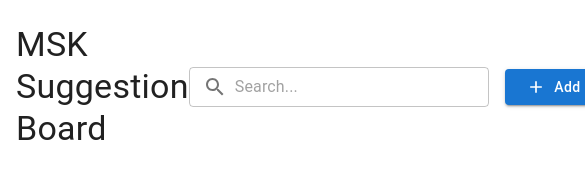
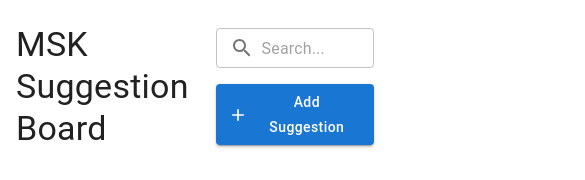
Before and after one commit to keqichen/msk-board, a React (Vite) app: page / in a window 390 px wide. Shown: the top 180 px of the page, 585 px wide, since content can reach past the window. Built offline with nearby package versions, Linux system fonts and the light colour scheme; what @graphql-tools/schema would draw is missing.

Commit message:
Improve header responsiveness

```diff
--- a/src/components/SuggestionsBoard.tsx
+++ b/src/components/SuggestionsBoard.tsx
@@ -18,9 +18,7 @@ const SuggestionsBoard = () => {
       sx={{ pt: 3 }}
       justifyContent="space-between"
     >
-      {/* Handle add new suggestion modal */}
       <SuggestionsHeader onAddClick={openSuggestionModal} />
-      {/* Handle edit suggestion modal */}
       <SuggestionsGrid
         isSuggestionModalOpen={isSuggestionModalOpen}
         openSuggestionModal={openSuggestionModal}
--- a/src/components/SuggestionsGrid.tsx
+++ b/src/components/SuggestionsGrid.tsx
@@ -245,7 +245,6 @@ const SuggestionsGrid = ({
             />
           </Box>
 
-          {!isSmallScreen && (
           <Button
             variant="outlined"
             startIcon={<ViewColumnIcon />}
@@ -259,7 +258,6 @@ const SuggestionsGrid = ({
           >
             Columns
           </Button>
-          )}
         </Stack>
 
         <Box sx={{ flex: 1, minHeight: 0 }}>
--- a/src/components/SuggestionsHeader.tsx
+++ b/src/components/SuggestionsHeader.tsx
@@ -9,6 +9,7 @@ import { Search as SearchIcon, Add } from "@mui/icons-material";
 import { useBoardStore } from "../store/useBoardStore";
 import { useState, useEffect } from "react";
 import useDebounce from "../hooks/useDebounce";
+import useResponsive from "../hooks/useResponsive";
 
 interface SuggestionsHeaderProps {
   onAddClick: () => void;
@@ -16,8 +17,9 @@ interface SuggestionsHeaderProps {
 
 const SuggestionsHeader = ({ onAddClick }: SuggestionsHeaderProps) => {
   const { setFilters } = useBoardStore();
+  const { isSmallScreen } = useResponsive();
   const [searchValue, setSearchValue] = useState("");
-  const debouncedSearchValue = useDebounce(searchValue);
+  const debouncedSearchValue = useDebounce(searchValue, 500);
 
   useEffect(() => {
     setFilters({ q: debouncedSearchValue });
@@ -34,7 +36,11 @@ const SuggestionsHeader = ({ onAddClick }: SuggestionsHeaderProps) => {
         MSK Suggestion Board
       </Typography>
 
-      <Stack direction="row" spacing={2} alignItems="center">
+      <Stack
+        direction={isSmallScreen ? "column" : "row"}
+        spacing={2}
+        alignItems={isSmallScreen ? "stretch" : "center"}
+      >
         <TextField
           placeholder="Search..."
           value={searchValue}
@@ -49,14 +55,17 @@ const SuggestionsHeader = ({ onAddClick }: SuggestionsHeaderProps) => {
               ),
             },
           }}
-          sx={{ width: 300 }}
+          sx={{ width: isSmallScreen ? "100%" : 300 }}
         />
 
         <Button
           variant="contained"
           startIcon={<Add />}
           onClick={onAddClick}
-          sx={{ textTransform: "none", minWidth: "180px" }}
+          sx={{
+            textTransform: "none",
+            minWidth: isSmallScreen ? "100%" : "180px",
+          }}
         >
           Add Suggestion
         </Button>
```
Lines whose indentation alone changed are shown as unchanged.
